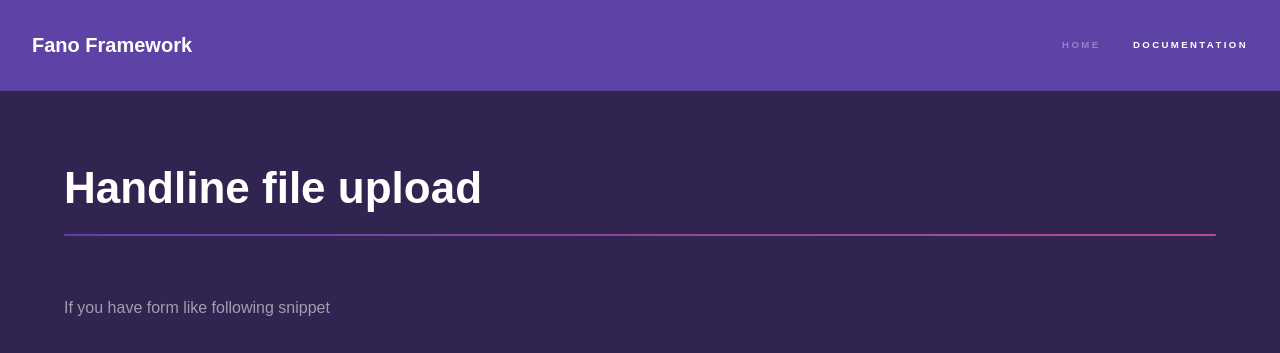
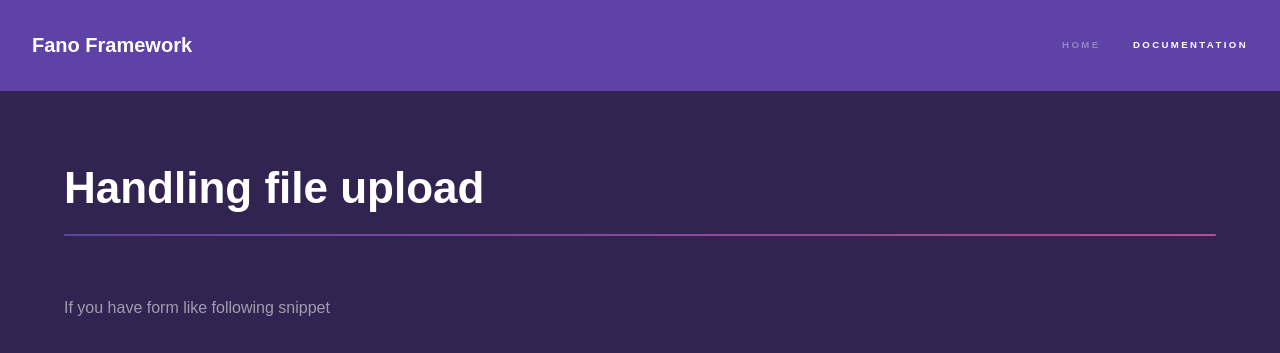
Before and after one commit to fanoframework/fanoframework.github.io, a Jekyll site: the page built from handling-file-upload/index.md, in a window 1280 px wide and 900 px high. Shown: the top 353 px of the window. Built offline with Jekyll 4.4.1, drawn with Linux system fonts in a browser that asks for light colours; our own code applies the rules of GitHub Pages for plain Markdown files.

Commit message:
fix typo

```diff
--- a/handling-file-upload/index.md
+++ b/handling-file-upload/index.md
@@ -3,7 +3,7 @@
 description: Tutorial on how to work with file upload in Fano Framework
 ---
 
-<h1 class="major">Handline file upload</h1>
+<h1 class="major">Handling file upload</h1>
 
 If you have form like following snippet
 
```
